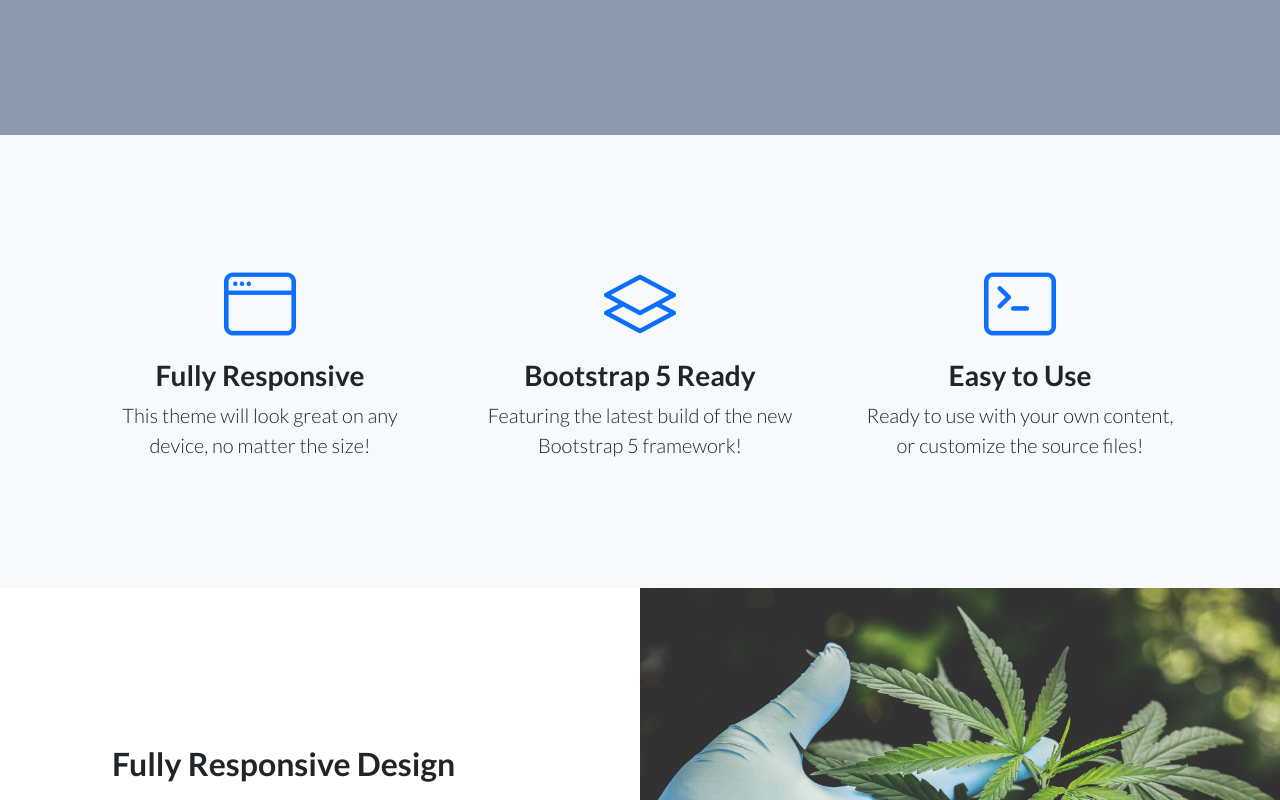
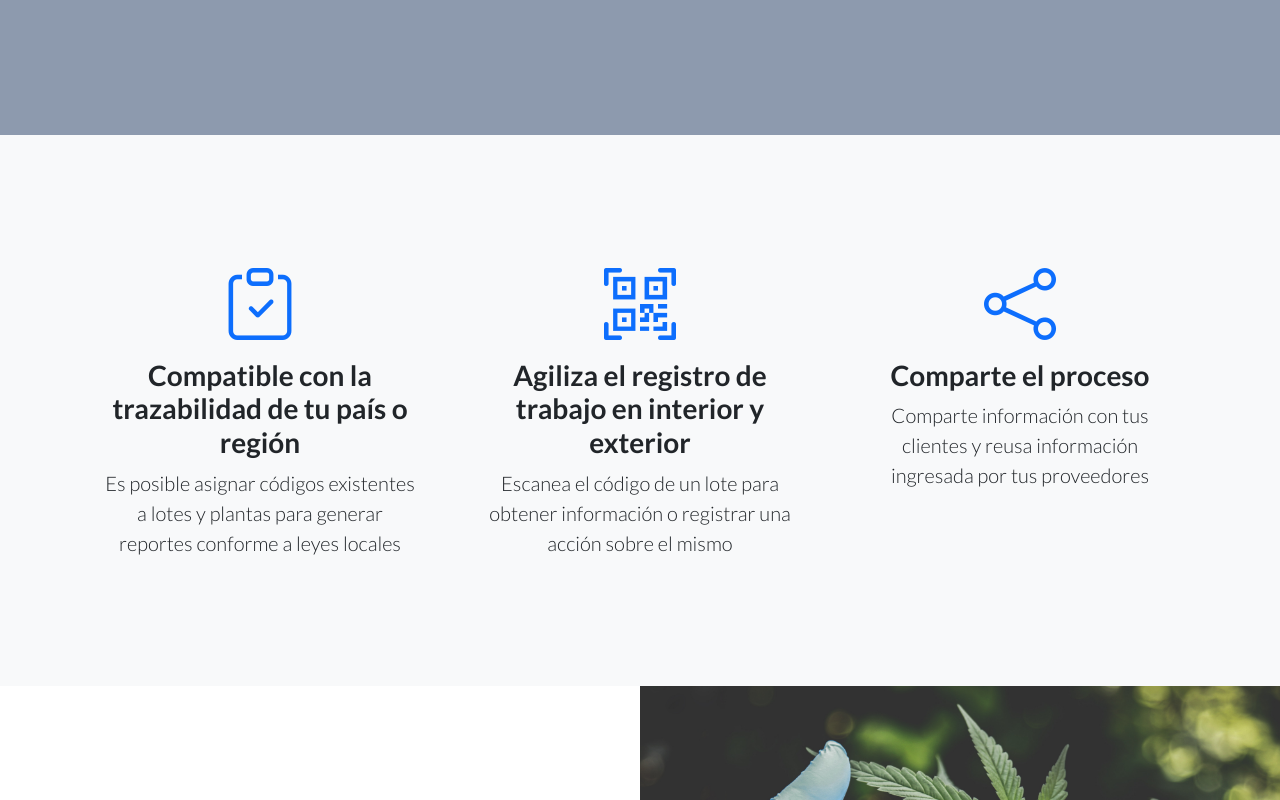
Before and after one commit to notsag-dev/landing-nfcogos, a website: page src/pug/index.pug in a window 1280 px wide. Shown: the part 600-1400 px from the top of the page. Drawn offline with nearby package versions, Linux system fonts and the light colour scheme; files that its build step writes are made by us from their sources; files whose address does not match are found by name.

Commit message:
Complete features

```diff
--- a/src/pug/index.pug
+++ b/src/pug/index.pug
@@ -14,7 +14,7 @@ html(lang='en')
         link(rel='icon', type='image/x-icon', href='assets/favicon.ico')
 
         // Bootstrap icons
-        link(href='https://cdn.jsdelivr.net/npm/bootstrap-icons@1.5.0/font/bootstrap-icons.css', rel='stylesheet', type='text/css')
+        link(href='https://cdn.jsdelivr.net/npm/bootstrap-icons@1.10.3/font/bootstrap-icons.css', rel='stylesheet', type='text/css')
 
         // Google fonts
         link(href='https://fonts.googleapis.com/css?family=Lato:300,400,700,300italic,400italic,700italic', rel='stylesheet', type='text/css')
@@ -37,7 +37,7 @@ html(lang='en')
                     .col-xl-6
                         .text-center.text-white
                             // Page heading
-                            h1.mb-5 Generate more leads with a professional landing page!
+                            h1.mb-5 Transparencia y control para tu negocio de cannabis
 
                             // Signup form
 
@@ -90,21 +90,21 @@ html(lang='en')
                     .col-lg-4
                         .features-icons-item.mx-auto.mb-5.mb-lg-0.mb-lg-3
                             .features-icons-icon.d-flex
-                                i.bi-window.m-auto.text-primary
-                            h3 Fully Responsive
-                            p.lead.mb-0 This theme will look great on any device, no matter the size!
+                                i.bi-clipboard-check.m-auto.text-primary
+                            h3 Compatible con la trazabilidad de tu país o región
+                            p.lead.mb-0 Es posible asignar códigos existentes a lotes y plantas para generar reportes conforme a leyes locales
                     .col-lg-4
                         .features-icons-item.mx-auto.mb-5.mb-lg-0.mb-lg-3
                             .features-icons-icon.d-flex
-                                i.bi-layers.m-auto.text-primary
-                            h3 Bootstrap 5 Ready
-                            p.lead.mb-0 Featuring the latest build of the new Bootstrap 5 framework!
+                                i.bi-qr-code-scan.m-auto.text-primary
+                            h3 Agiliza el registro de trabajo en interior y exterior
+                            p.lead.mb-0 Escanea el código de un lote para obtener información o registrar una acción sobre el mismo
                     .col-lg-4
                         .features-icons-item.mx-auto.mb-0.mb-lg-3
                             .features-icons-icon.d-flex
-                                i.bi-terminal.m-auto.text-primary
-                            h3 Easy to Use
-                            p.lead.mb-0 Ready to use with your own content, or customize the source files!
+                                i.bi-share.m-auto.text-primary
+                            h3 Comparte el proceso
+                            p.lead.mb-0 Comparte información con tus clientes y reusa información ingresada por tus proveedores
 
         // Image Showcases
         section.showcase
```
Also changed, not shown: dist/index.html.
